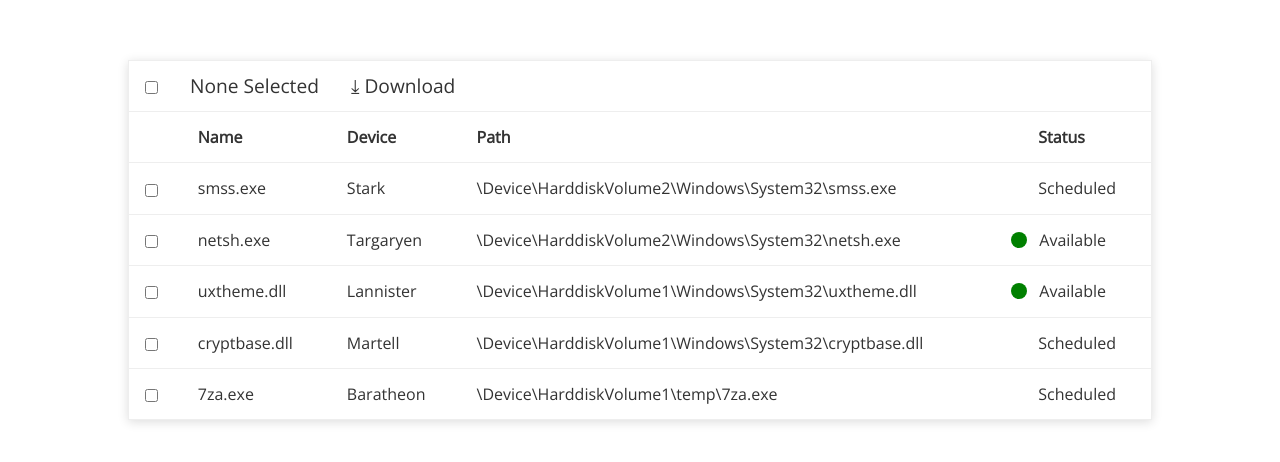
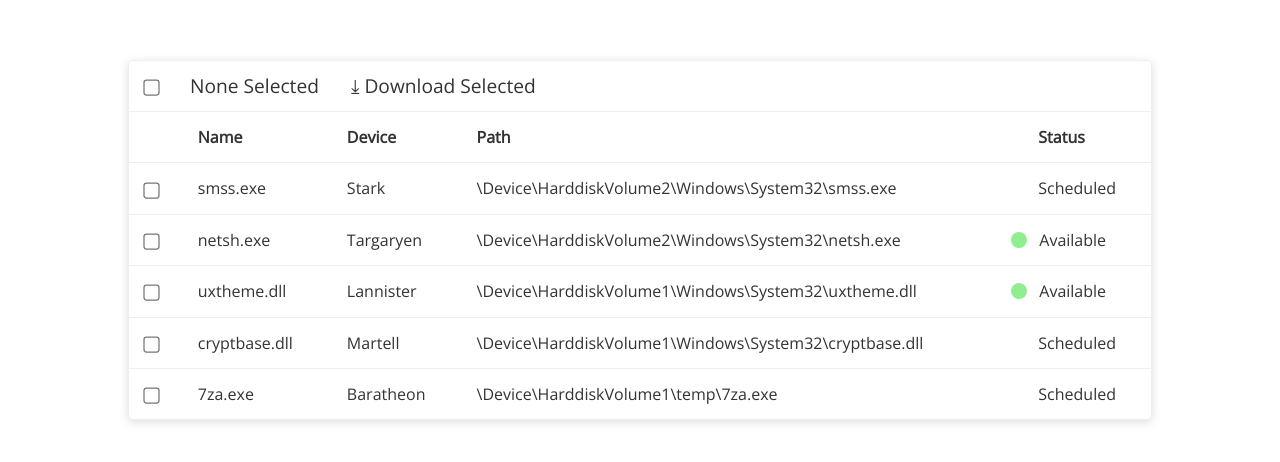
Before and after one commit to luciancarp/select-table, a React (Create React App) app: page / in a window 1280 px wide. Shown: the part 160-622 px from the top of the page. Built offline with nearby package versions, Linux system fonts and the light colour scheme.

Commit message:
Add background-color transition in TableRow

```diff
--- a/src/components/Checkbox.js
+++ b/src/components/Checkbox.js
@@ -31,7 +31,9 @@ const Checkbox = ({ checked, onChange }) => {
   )
 }
 
-const StyledCheckbox = styled.input``
+const StyledCheckbox = styled.input`
+  transform: scale(1.25);
+`
 
 Checkbox.propTypes = {
   onChange: PropTypes.func,
--- a/src/components/SelectTable.js
+++ b/src/components/SelectTable.js
@@ -10,7 +10,7 @@ import Table from './Table'
 
 import { colors } from '../style/global'
 
-const SelectTable = ({ getFiles, file: { selectedFile, files } }) => {
+const SelectTable = ({ getFiles }) => {
   useEffect(() => {
     getFiles()
   }, [getFiles])
@@ -27,6 +27,8 @@ const Container = styled.div`
   width: 100%;
 
   border: 1px solid ${colors.highlightSecondary};
+  border-radius: 5px;
+
   box-shadow: 0px 2px 10px ${colors.highlight};
 `
 
@@ -35,10 +37,6 @@ SelectTable.propTypes = {
   file: PropTypes.object.isRequired,
 }
 
-const mapStateToProps = (state) => ({
-  file: state.file,
-})
-
-export default connect(mapStateToProps, {
+export default connect(null, {
   getFiles,
 })(SelectTable)
--- a/src/components/TableRow.js
+++ b/src/components/TableRow.js
@@ -35,7 +35,10 @@ const TableRow = ({
   )
 
   return (
-    <StyledRow selected={selectedFiles.includes(id)}>
+    <StyledRow
+      selected={selectedFiles.includes(id)}
+      onClick={() => handleCheck()}
+    >
       <StyledData>
         <Checkbox checked={checked} onChange={() => handleCheck()} />
       </StyledData>
@@ -56,12 +59,18 @@ const TableRow = ({
 const StyledRow = styled.tr`
   border-top: 1px solid ${colors.highlightSecondary};
 
+  transition: background-color 0.2s;
+  -webkit-transition: background-color 0.2s;
+  transition-timing-function: ease-out;
+
   background-color: ${(props) =>
     props.selected ? `${colors.highlight}` : null};
 
   :hover {
     background-color: ${colors.highlightSecondary};
   }
+
+  cursor: pointer;
 `
 
 const StyledData = styled.td`
@@ -88,7 +97,7 @@ const Circle = styled.div`
 
   border-radius: 50%;
 
-  background-color: green;
+  background-color: lightgreen;
 `
 
 TableRow.propTypes = {
--- a/src/components/Toolbar.js
+++ b/src/components/Toolbar.js
@@ -6,7 +6,7 @@ import { connect } from 'react-redux'
 import { selectAllFiles, deselectAllFiles } from '../actions/file'
 
 import Checkbox from './Checkbox'
-import { colors, spaces } from '../style/global'
+import { spaces } from '../style/global'
 
 const Toolbar = ({
   selectAllFiles,
@@ -49,7 +49,9 @@ const Toolbar = ({
 
   const handleDownload = () => {
     let download = files
-      .filter((file) => selectedFiles.includes(file.id))
+      .filter(
+        (file) => selectedFiles.includes(file.id) && file.status === 'available'
+      )
       .map((file) => {
         return {
           path: file.path,
@@ -70,7 +72,7 @@ const Toolbar = ({
         <Title>None Selected</Title>
       )}
       <button onClick={() => handleDownload()}>
-        <Title>⤓ Download</Title>
+        <Title>⤓ Download Selected</Title>
       </button>
     </Container>
   )
```
